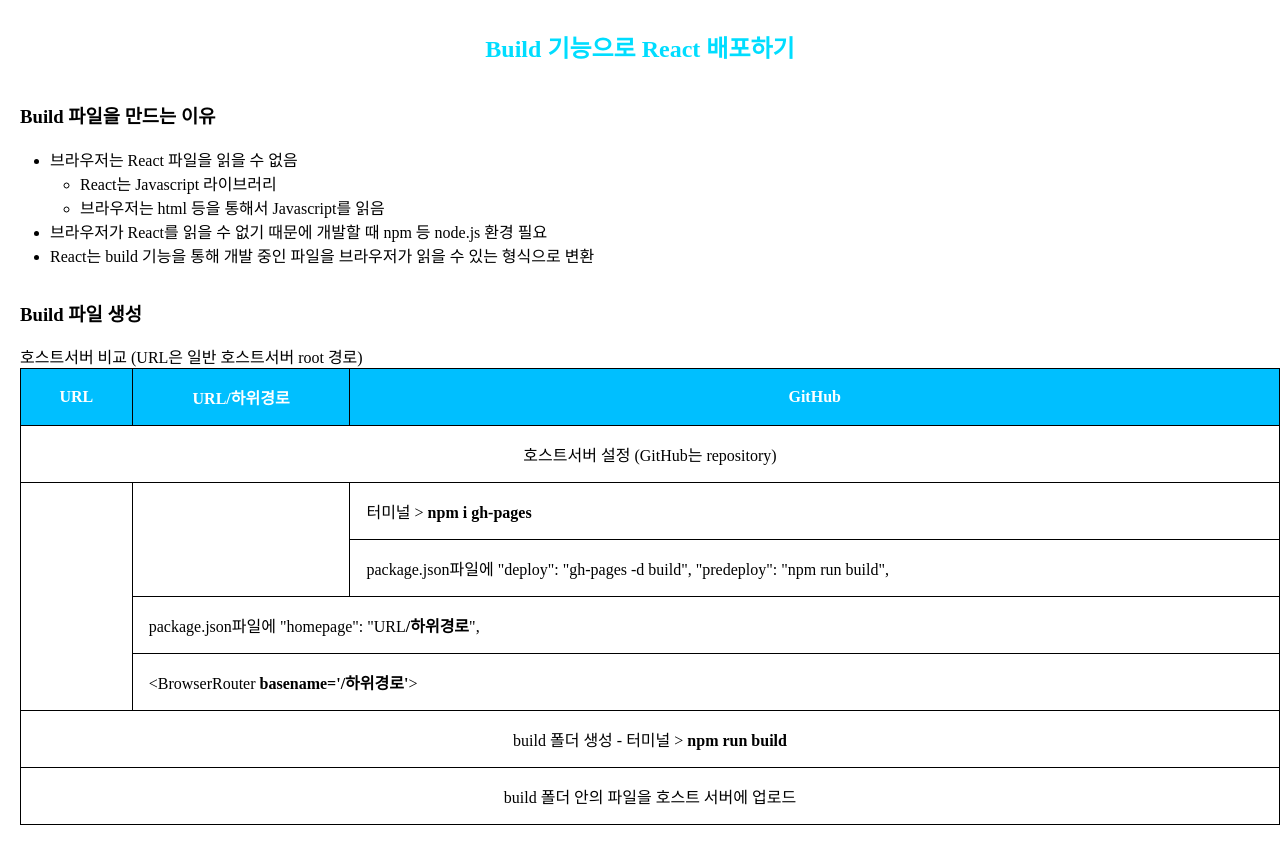
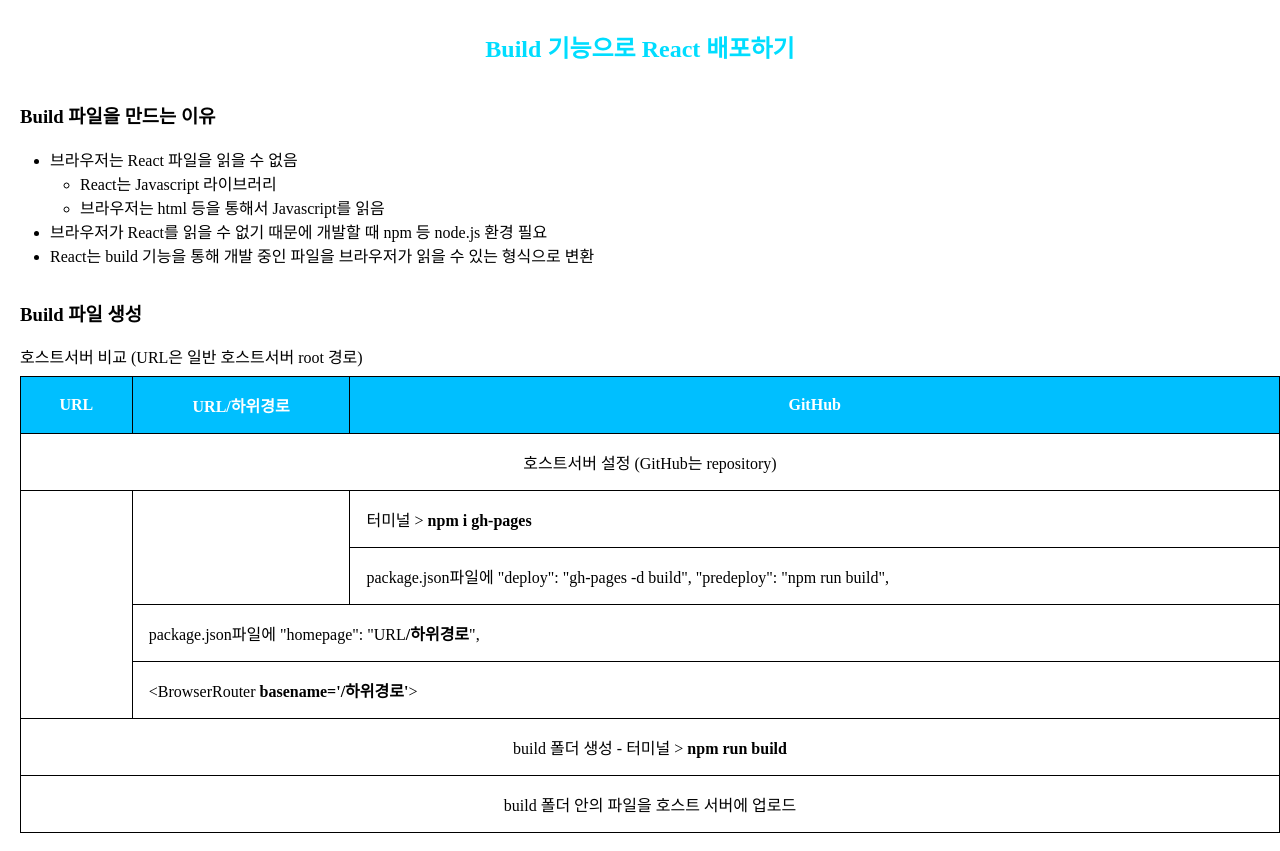
Before and after one commit to jh0709/react-2_build, a plain HTML site: page index.html in a window 1280 px wide. Shown: the part 67-918 px from the top of the page. Drawn offline with Linux system fonts and the light colour scheme.

Commit message:
Add files via upload

```diff
--- a/index.html
+++ b/index.html
@@ -1 +1 @@
-<!doctype html><html lang="en"><head><meta charset="utf-8"/><meta name="viewport" content="width=device-width,initial-scale=1"/><meta name="theme-color" content="#000000"/><meta name="description" content="Web site created using create-react-app"/><title>React App</title><script defer="defer" src="/react-2_build/static/js/main.e5cca44f.js"></script><link href="/react-2_build/static/css/main.0e381c24.css" rel="stylesheet"></head><body><noscript>You need to enable JavaScript to run this app.</noscript><div id="root"></div></body></html>
+<!doctype html><html lang="en"><head><meta charset="utf-8"/><meta name="viewport" content="width=device-width,initial-scale=1"/><meta name="theme-color" content="#000000"/><meta name="description" content="Web site created using create-react-app"/><title>React App</title><script defer="defer" src="/react-2_build/static/js/main.e5cca44f.js"></script><link href="/react-2_build/static/css/main.b7df2811.css" rel="stylesheet"></head><body><noscript>You need to enable JavaScript to run this app.</noscript><div id="root"></div></body></html>
--- /dev/null
+++ b/static/css/main.b7df2811.css
@@ -0,0 +1,2 @@
+*{margin:0;padding:0}:root{--dominantcolor:#fff;--assortcolor:#000;--accentcolor:#0df}.header h1{background-color:#000;background-color:var(--assortcolor);color:#0df;color:var(--accentcolor);height:2em;line-height:2;text-align:center}section{margin-top:2em}h2{color:#0df;color:var(--accentcolor);height:3em;text-align:center}article{margin-bottom:2em;margin-left:20px}h3{margin-bottom:1em}ol,ul{padding-left:30px}caption{margin-bottom:.5em;text-align:left}table{border-collapse:collapse;border-spacing:none;width:100%}td,th{border:1px solid #000;border:1px solid var(--assortcolor);padding:1em}thead th{background-color:#00bfff;color:#fff;color:var(--dominantcolor)}tbody>tr:first-child td,tbody>tr:nth-child(6) td,tbody>tr:nth-child(7) td{text-align:center}
+/*# sourceMappingURL=main.b7df2811.css.map*/
```
Also changed, not shown: asset-manifest.json, 1 other file.
